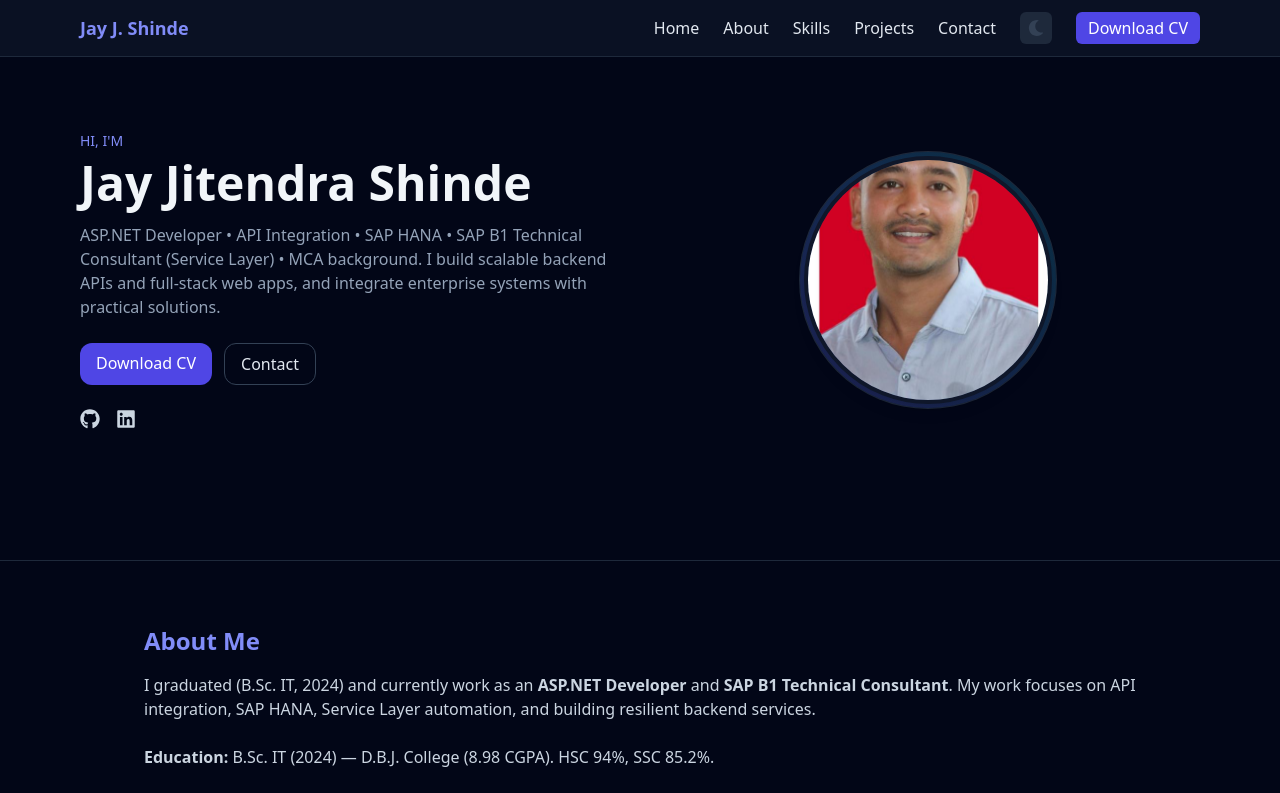
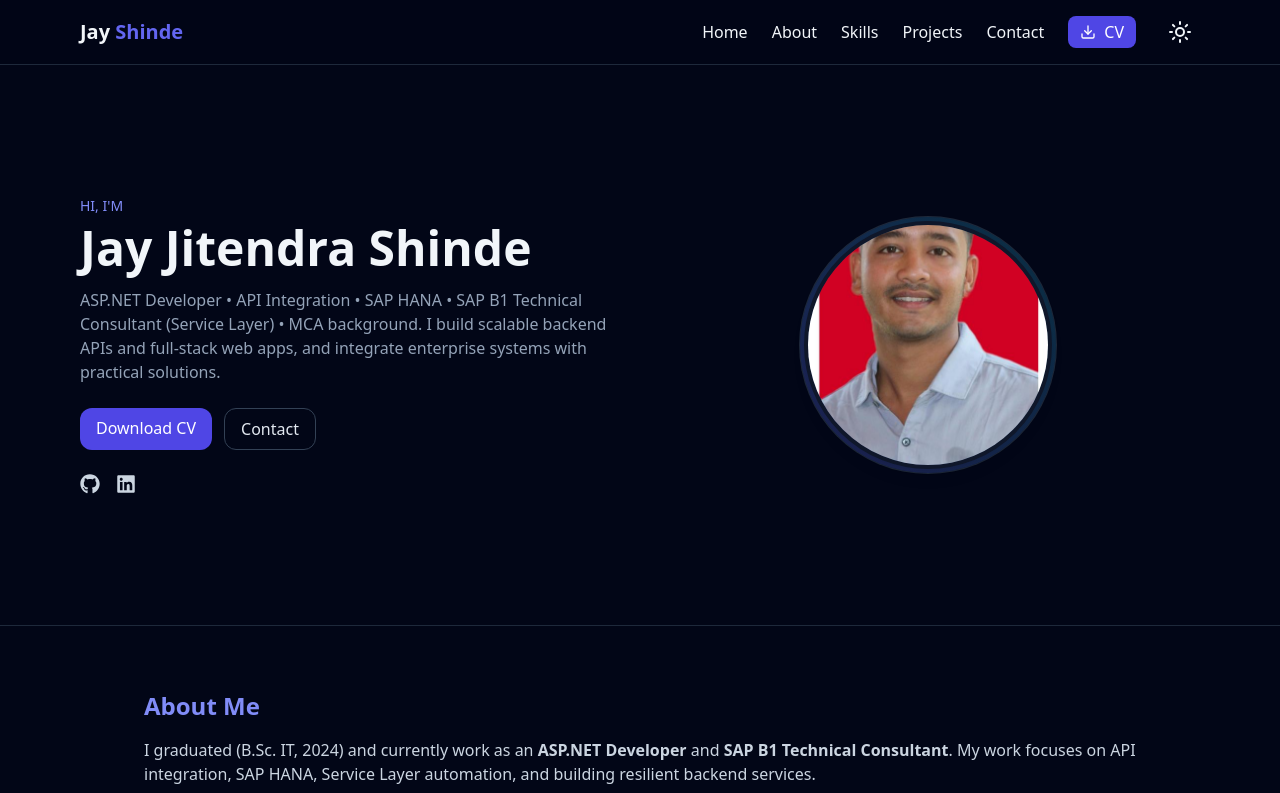
Before and after one commit to jayshinde-9823/MyPortfolio, a React (Create React App) app: page / in a window 1280 px wide. Shown: the top 793 px of the page. Built offline with nearby package versions, Linux system fonts and the light colour scheme.

Commit message:
Update Navbar.js

```diff
--- a/src/components/Navbar.js
+++ b/src/components/Navbar.js
@@ -1,8 +1,7 @@
 import React, { useState } from "react";
-import { Link } from "react-scroll";
-import { FaSun, FaMoon, FaBars, FaTimes } from "react-icons/fa";
+import { Menu, X, Sun, Moon, Download } from "lucide-react";
 
-const links = [
+const NAV = [
   { id: "home", label: "Home" },
   { id: "about", label: "About" },
   { id: "skills", label: "Skills" },
@@ -10,61 +9,78 @@ const links = [
   { id: "contact", label: "Contact" },
 ];
 
-export default function Navbar({ darkMode, setDarkMode }) {
+export default function Navbar({ theme, toggleTheme }) {
   const [open, setOpen] = useState(false);
+
+  const scrollToSection = (id) => {
+    document.getElementById(id)?.scrollIntoView({ behavior: "smooth" });
+    setOpen(false);
+  };
+
   return (
-    <header className="fixed w-full z-30 bg-white/70 dark:bg-slate-900/70 backdrop-blur border-b border-slate-200 dark:border-slate-800">
-      <div className="max-w-6xl mx-auto px-4 py-3 flex items-center justify-between">
-        <div className="text-lg font-bold text-indigo-600 dark:text-indigo-400">Jay J. Shinde</div>
+    <header className="sticky top-0 z-50 bg-white/90 dark:bg-slate-950/90 backdrop-blur border-b border-gray-200 dark:border-slate-800">
+      <div className="max-w-6xl mx-auto flex justify-between items-center px-4 py-3">
+        <h1
+          onClick={() => scrollToSection("home")}
+          className="text-xl font-bold cursor-pointer"
+        >
+          Jay <span className="text-indigo-500">Shinde</span>
+        </h1>
 
+        {/* Desktop Nav */}
         <nav className="hidden md:flex gap-6 items-center">
-          {links.map((l) => (
-            <Link
-              key={l.id}
-              to={l.id}
-              spy
-              smooth
-              offset={-80}
-              duration={500}
-              className="cursor-pointer text-slate-700 dark:text-slate-200 hover:text-indigo-500 dark:hover:text-indigo-300"
+          {NAV.map((n) => (
+            <button
+              key={n.id}
+              onClick={() => scrollToSection(n.id)}
+              className="hover:text-indigo-500 transition"
             >
-              {l.label}
-            </Link>
+              {n.label}
+            </button>
           ))}
-
-          <button
-            onClick={() => setDarkMode(!darkMode)}
-            aria-label="Toggle theme"
-            className="p-2 rounded-md bg-slate-100 dark:bg-slate-800"
+          <a
+            href="/DOC-20240720-WA0002.pdf"
+            download
+            className="flex items-center gap-2 px-3 py-1 bg-indigo-600 text-white rounded-lg hover:bg-indigo-500"
           >
-            {darkMode ? <FaSun className="text-yellow-400" /> : <FaMoon className="text-slate-700" />}
+            <Download size={16} /> CV
+          </a>
+          <button onClick={toggleTheme} className="p-2 rounded-lg">
+            {theme === "dark" ? <Sun /> : <Moon />}
           </button>
-          <a href="/DOC-20240720-WA0002.pdf" target="_blank" rel="noreferrer" className="px-3 py-1 rounded-md bg-indigo-600 text-white">
-            Download CV
-          </a>
         </nav>
 
-        {/* mobile */}
-        <div className="md:hidden flex items-center gap-3">
-          <button onClick={() => setDarkMode(!darkMode)} className="p-2 rounded-md bg-slate-100 dark:bg-slate-800">
-            {darkMode ? <FaSun className="text-yellow-400" /> : <FaMoon className="text-slate-700" />}
-          </button>
-          <button onClick={() => setOpen((s) => !s)} className="p-2 rounded-md bg-slate-100 dark:bg-slate-800">
-            {open ? <FaTimes /> : <FaBars />}
-          </button>
-        </div>
+        {/* Mobile */}
+        <button onClick={() => setOpen(!open)} className="md:hidden">
+          {open ? <X /> : <Menu />}
+        </button>
       </div>
 
       {open && (
-        <div className="md:hidden bg-white dark:bg-slate-900 border-t border-slate-200 dark:border-slate-800">
-          <div className="flex flex-col px-4 py-4 gap-3">
-            {links.map((l) => (
-              <Link key={l.id} to={l.id} spy smooth offset={-70} duration={500} onClick={() => setOpen(false)} className="cursor-pointer">
-                <div className="py-2 text-slate-700 dark:text-slate-200">{l.label}</div>
-              </Link>
-            ))}
-            <a href="/DOC-20240720-WA0002.pdf" target="_blank" rel="noreferrer" className="py-2 bg-indigo-600 text-white rounded-md text-center">Download CV</a>
-          </div>
+        <div className="md:hidden px-4 pb-3 space-y-2 border-t border-slate-800">
+          {NAV.map((n) => (
+            <button
+              key={n.id}
+              onClick={() => scrollToSection(n.id)}
+              className="block w-full text-left py-2 hover:text-indigo-500"
+            >
+              {n.label}
+            </button>
+          ))}
+          <a
+            href="/DOC-20240720-WA0002.pdf"
+            download
+            className="block py-2 text-indigo-500"
+          >
+            Download CV
+          </a>
+          <button
+            onClick={toggleTheme}
+            className="flex items-center gap-2 py-2"
+          >
+            {theme === "dark" ? <Sun /> : <Moon />}
+            {theme === "dark" ? "Light Mode" : "Dark Mode"}
+          </button>
         </div>
       )}
     </header>
```
